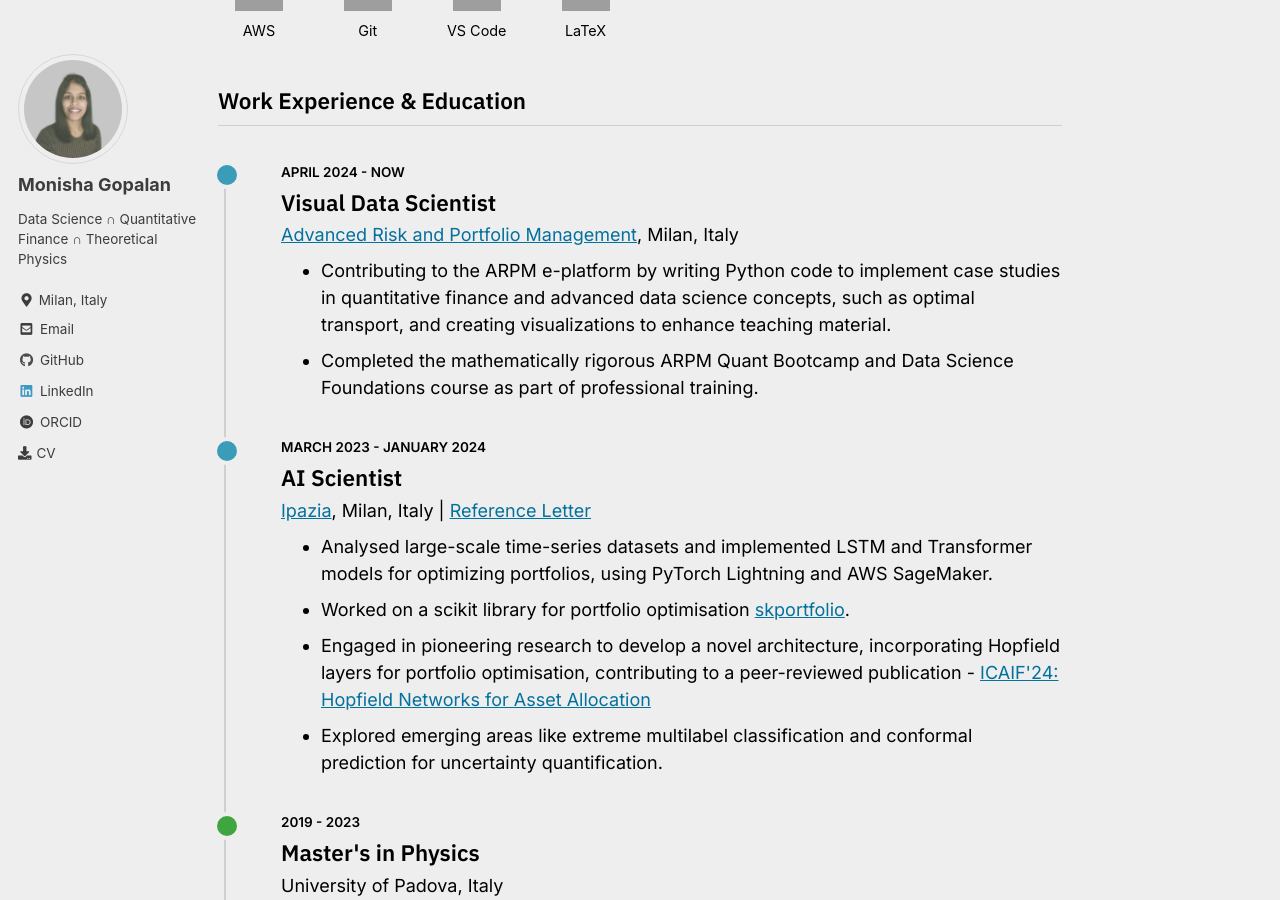
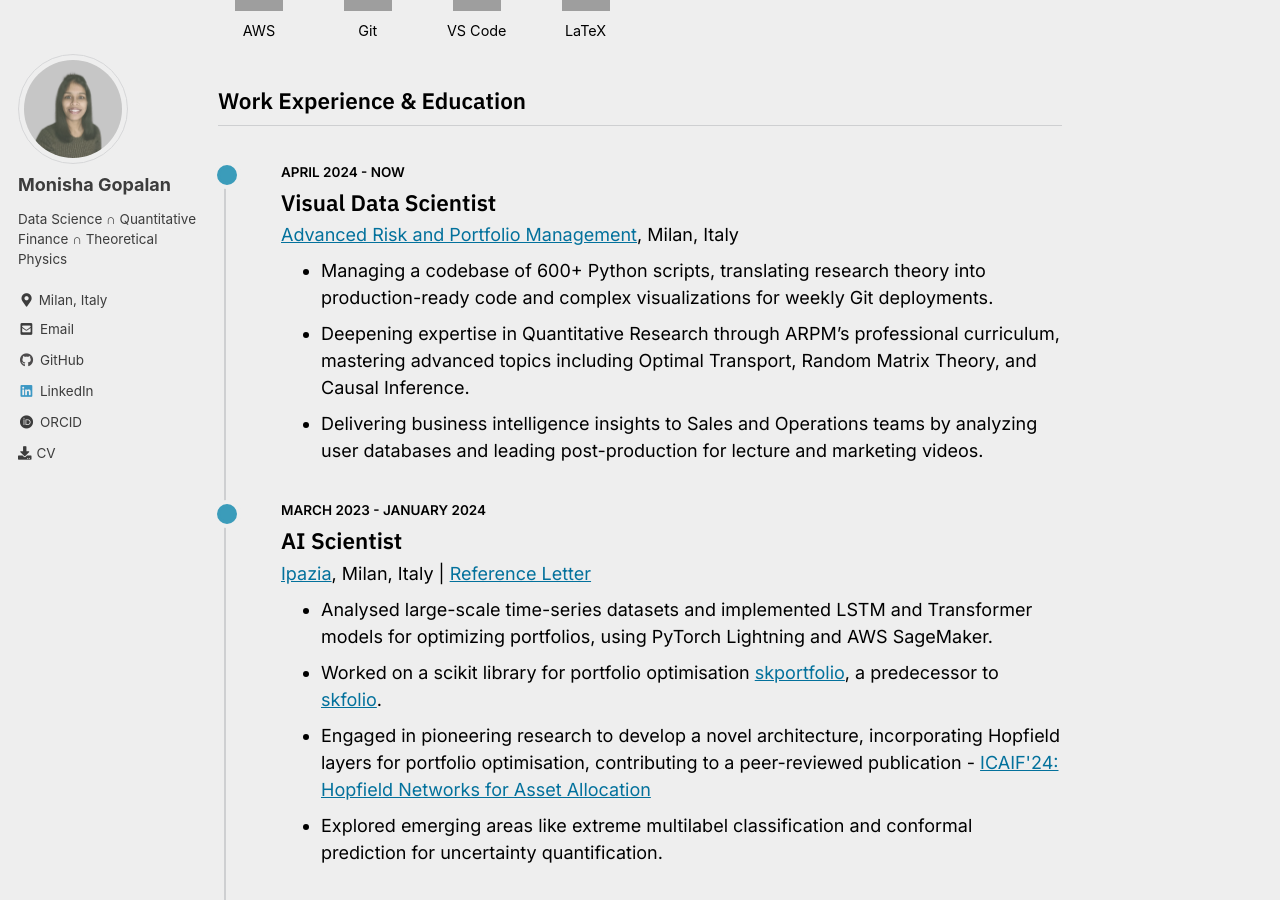
Before and after one commit to monishagopalan/monishagopalan.github.io, a Jekyll site: the page built from _pages/cv.md, in a window 1280 px wide and 900 px high, scrolled down 386 px. Built offline with Jekyll 4.4.1, drawn with Linux system fonts in a browser that asks for light colours; cached includes are drawn as plain includes; grey boxes are pictures that could not be loaded.

Commit message:
updated vds

```diff
--- a/_pages/cv.md
+++ b/_pages/cv.md
@@ -79,8 +79,9 @@ permalink: /cv/
       <h3 class="timeline-title">Visual Data Scientist</h3>
       <span class="timeline-subtitle"><a href="https://www.arpm.co/about">Advanced Risk and Portfolio Management</a>, Milan, Italy</span>
       <ul>
-        <li>Contributing to the ARPM e-platform by writing Python code to implement case studies in quantitative finance and advanced data science concepts, such as optimal transport, and creating visualizations to enhance teaching material.</li>
-        <li>Completed the mathematically rigorous ARPM Quant Bootcamp and Data Science Foundations course as part of professional training.</li>
+        <li>Managing a codebase of 600+ Python scripts, translating research theory into production-ready code and complex visualizations for weekly Git deployments.</li>
+        <li>Deepening expertise in Quantitative Research through ARPM’s professional curriculum, mastering advanced topics including Optimal Transport, Random Matrix Theory, and Causal Inference.</li>
+        <li>Delivering business intelligence insights to Sales and Operations teams by analyzing user databases and leading post-production for lecture and marketing videos.</li>
       </ul>
     </div>
   </div>
@@ -93,7 +94,7 @@ permalink: /cv/
       <span class="timeline-subtitle"><a href="https://www.ipazia.com">Ipazia</a>, Milan, Italy | <a href="/assets/documents/reco-ipazia.pdf">Reference Letter</a></span>
       <ul>
         <li>Analysed large-scale time-series datasets and implemented LSTM and Transformer models for optimizing portfolios, using PyTorch Lightning and AWS SageMaker.</li>
-        <li>Worked on a scikit library for portfolio optimisation <a href="https://github.com/scikit-portfolio/scikit-portfolio">skportfolio</a>.</li>
+        <li>Worked on a scikit library for portfolio optimisation <a href="https://github.com/scikit-portfolio/scikit-portfolio">skportfolio</a>, a predecessor to <a href="https://skfoliolabs.com/">skfolio</a>.</li>
         <li>Engaged in pioneering research to develop a novel architecture, incorporating Hopfield layers for portfolio optimisation, contributing to a peer-reviewed publication - <a href="https://dl.acm.org/doi/10.1145/3677052.3698605">ICAIF'24: Hopfield Networks for Asset Allocation</a></li>
         <li>Explored emerging areas like extreme multilabel classification and conformal prediction for uncertainty quantification.</li>
       </ul>
```
